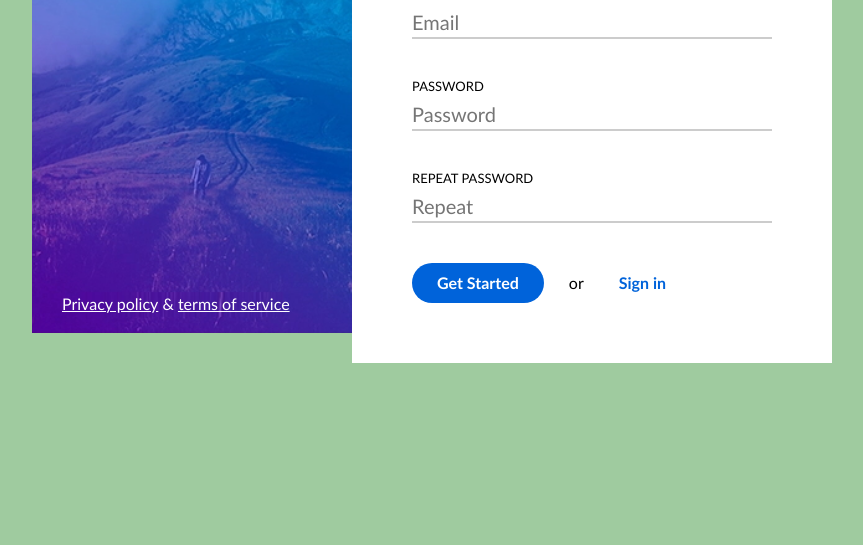
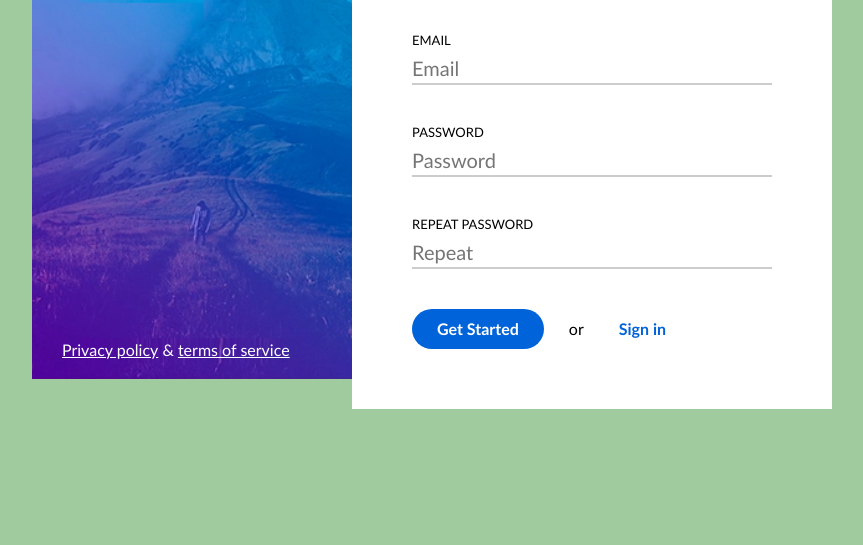
Before and after one commit to camel25/3-Sign-up, a plain HTML site: page index.html in a window 1280 px wide. Shown: the part 255-800 px from the top of the page, without its empty margins (208-1071 px from the left). Drawn offline with Linux system fonts and the light colour scheme.

Commit message:
Center all content #4

```diff
--- a/css/main.css
+++ b/css/main.css
@@ -9,13 +9,16 @@ body * {
 
 body {
     background-color: #9fcb9f;
+    position: relative;
+    height: 100vh;
 }
 .container {
     display: inline-block;
     width: 800px;
-    margin-top: 90px;
-    margin-left: calc( (100% - 800px) / 2);
-    position: relative;
+    position: absolute;
+    top: 50%;
+    left: 50%;
+    transform: translate(-50%, -50%);
 }
 
 .left-column {
@@ -74,7 +77,7 @@ body {
 
 }
 .close:hover{
-    color: #333;
+    color: rgb(131, 129, 129);
     cursor: pointer;
 }
 
```
